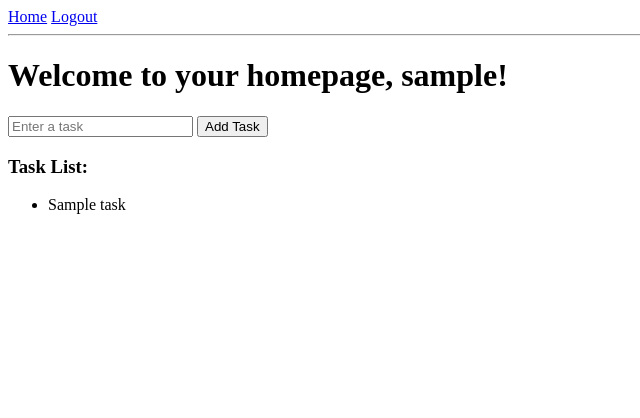
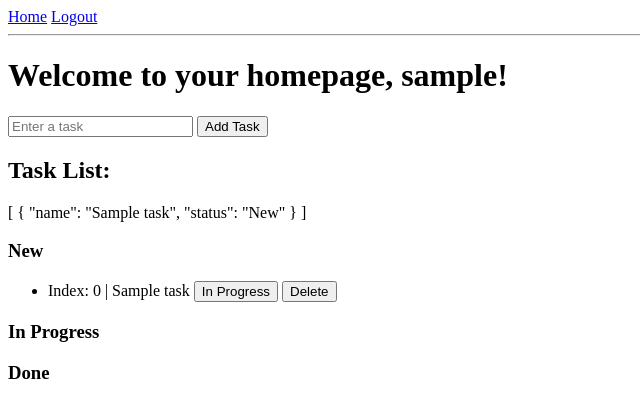
Before and after one commit to dom-aquino/ticktask, a Flask app: page /home in a window 1280 px wide. Shown: the top 418 px of the page, without its empty margins (0-640 px from the left). Run offline with Flask 2, Linux system fonts and the light colour scheme; a user stored in the database is signed in; tables that the repository leaves empty hold one stand-in row (values such as "Sample post").

Commit message:
Add support for task status update

```diff
--- a/app/api/tasks.py
+++ b/app/api/tasks.py
@@ -16,9 +16,34 @@ def getTasks(user_id):
 @bp.route("/tasks/add", methods=["POST"])
 @login_required
 def addTask():
-    newTask = Task(task_name=request.json['task'], status="New",
-                   user_id=current_user.id)
-    db.session.add(newTask)
+    task = Task(task_name=request.json['task'], status="New",
+                user_id=current_user.id)
+    db.session.add(task)
     db.session.commit()
 
     return {"status": "success"}
+
+
+@bp.route("/tasks/delete", methods=["POST"])
+@login_required
+def deleteTask():
+    task = Task.query.filter_by(task_name=request.json['task']['name'],
+                                user_id=current_user.id).first()
+    if task:
+        db.session.delete(task)
+        db.session.commit()
+        return {"status": "success"}
+    else:
+        return {"status": "failed"}
+
+
+@bp.route("/tasks/update", methods=["PUT"])
+def updateTask():
+    task = Task.query.filter_by(task_name=request.json['task']['name'],
+                                user_id=current_user.id).first()
+    if task:
+        task.status = request.json['task']['status']
+        db.session.commit()
+        return {"status": "success"}
+    else:
+        return {"status": "failed"}
--- a/app/routes.py
+++ b/app/routes.py
@@ -18,7 +18,6 @@ def login():
             flash("The username or password is invalid/incorrect. Try again.")
         else:
             login_user(user)
-            flash("Login successful.")
             return redirect(url_for("home"))
     return render_template("login.html", title="Login", form=form)
 
@@ -48,4 +47,4 @@ def register():
 
 @app.route("/home", methods=["GET", "POST"])
 def home():
-    return render_template("home.html", title="Home", user=current_user)
+    return render_template("home.html", title="Home")
--- a/app/static/home.js
+++ b/app/static/home.js
@@ -34,11 +34,41 @@ home = new Vue({
         })
         .then(response => {
           if (response.data['status'] == "success") {
-            this.tasks.push({name: this.task});
+            this.tasks.push({name: this.task, status: "New"});
             this.task = null;
           }
         })
       }
-    }
-  }
+    },
+    deleteTask(index) {
+      axios({
+        method: 'post',
+        url: 'api/tasks/delete',
+        data: {
+          'task': this.tasks[index]
+        }
+      })
+      .then(response => {
+        if (response.data['status'] == "success") {
+          this.tasks.splice(index, 1);
+        }
+      })
+    },
+    updateStatus(index, status) {
+      var tempTask = this.tasks[index];
+      tempTask['status'] = status;
+      axios({
+        method: 'put',
+        url: 'api/tasks/update',
+        data: {
+          'task': tempTask
+        }
+      })
+      .then(response => {
+        if (response.data['status'] == "success") {
+          this.tasks[index] = tempTask;
+        }
+      })
+    },
+  },
 })
--- a/app/templates/base.html
+++ b/app/templates/base.html
@@ -17,7 +17,7 @@
       <a href="{{ url_for('logout') }}">Logout</a>
     {% endif %}
     <hr>
-    <div id="user_id" hidden>{{ user.id }}</div>
+    <div id="user_id" hidden>{{ current_user.id }}</div>
     <div id="app">
       {% block content %}
       {% endblock %}
--- a/app/templates/home.html
+++ b/app/templates/home.html
@@ -1,15 +1,26 @@
 {% extends "base.html" %}
 
 {% block content %}
-  <h1>Welcome to your homepage, {{ user.username }}!</h1>
+  <h1>Welcome to your homepage, {{ current_user.username }}!</h1>
   <input v-model="task" placeholder="Enter a task"></input>
   <button v-on:click="addTask">Add Task</button>
-  <h3>Task List: </h3>
-  <ul v-if="tasks.length">
-    <li v-for="task in tasks">
-        [[ task['name'] ]]
-    </li>
-  </ul>
+  <h2>Task List:</h2>
+  [[ tasks ]]
+  <template v-for="status in ['New', 'In Progress', 'Done']">
+    <h3>[[ status ]]</h3>
+    <ul v-for="(task, index) in tasks">
+      <li v-if="task['status'] == status">
+        Index: [[ index ]] | [[ task['name'] ]]
+        <template v-if="status == 'New'">
+          <button v-on:click="updateStatus(index, 'In Progress')">In Progress</button>
+        </template>
+        <template v-else-if="status == 'In Progress'">
+          <button v-on:click="updateStatus(index, 'Done')">Done</button>
+        </template>
+        <button v-on:click="deleteTask(index)">Delete</button>
+      </li>
+    </ul>
+  </template>
 {% endblock %}
 
 {% block script %}
```
Also changed, not shown: app.db.
